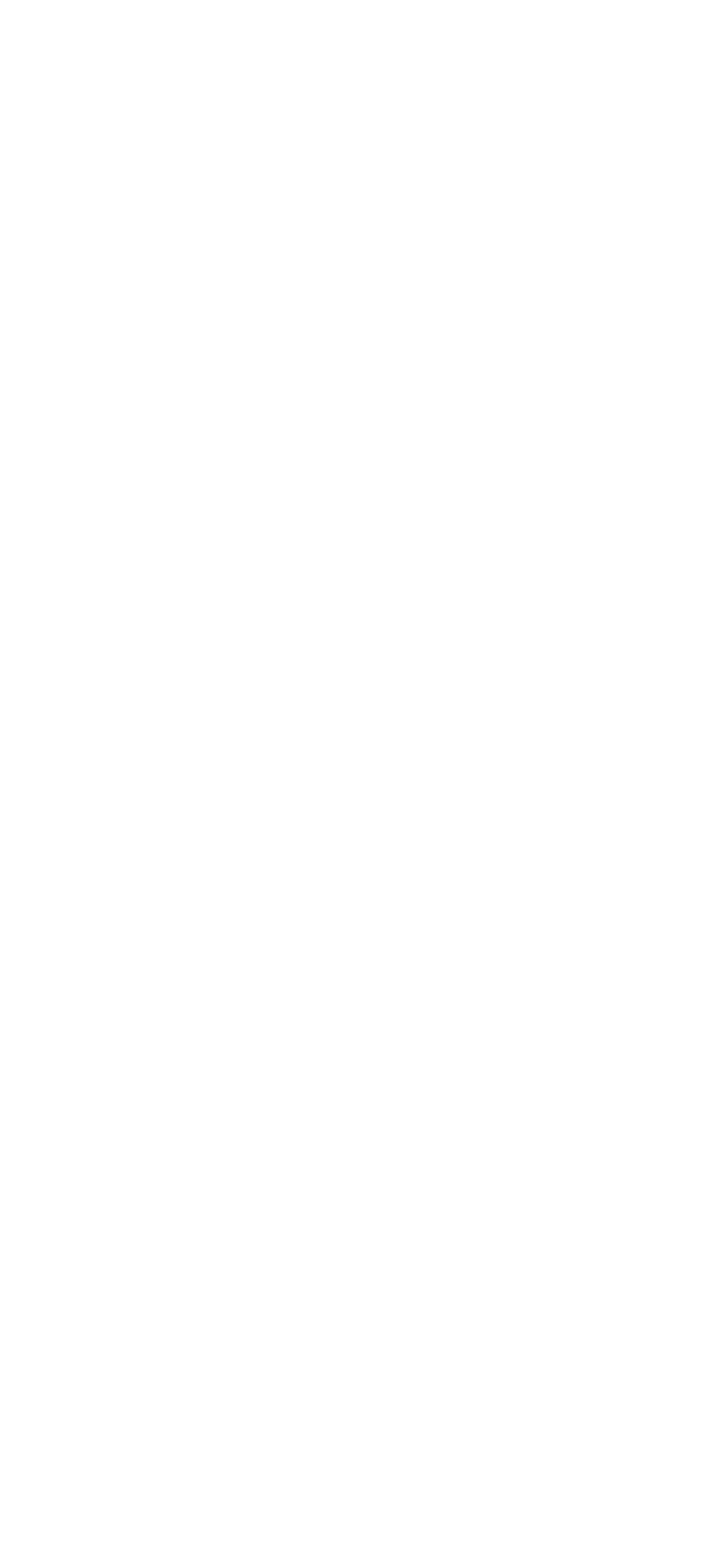
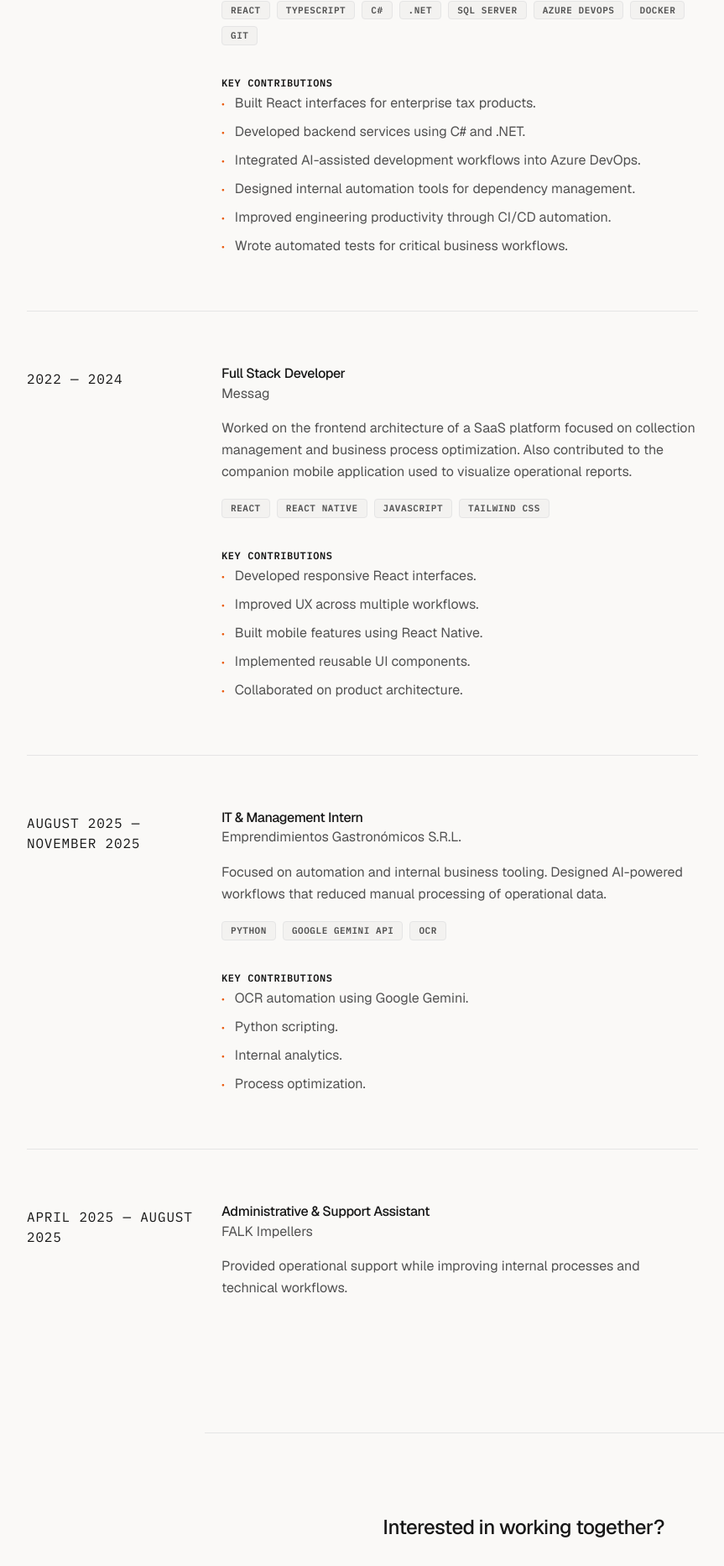
Before and after one commit to Baltasar12/portfolio, a Next.js app: page /experience in a window 1280 px wide. Before the commit this address had no page. Shown: the part 668-2533 px from the top of the page at 84% size, without its empty margins (16-879 px from the left). Before the commit the page ends 800 px from the top, so only its background shows below. Built offline with nearby package versions, Linux system fonts and the light colour scheme.

Commit message:
feat: add experience page and refactor experience item

```diff
--- /dev/null
+++ b/src/app/experience/page.tsx
@@ -0,0 +1,124 @@
+import * as React from "react"
+import { Navigation } from "@/components/layout/Navigation"
+import { Footer } from "@/components/layout/Footer"
+import { ContactModal } from "@/components/layout/ContactModal"
+import { Section } from "@/components/layout/Section"
+import { Typography } from "@/components/ui/Typography"
+import { Button } from "@/components/ui/Button"
+import { ExperienceItem } from "@/components/ui/ExperienceItem"
+import { ContactTrigger } from "@/components/ui/ContactTrigger"
+import { ArrowRight } from "lucide-react"
+
+export const metadata = {
+  title: "Experience | Baltasar Barbaglia",
+  description: "Professional progression and engineering impact across organizations.",
+}
+
+const experienceData = [
+  {
+    company: "Sovos",
+    role: "Software Engineer",
+    date: "December 2025 — Present",
+    description: "Working on enterprise tax software used to satisfy complex regulatory requirements across multiple jurisdictions. My work spans frontend development, backend services, internal tooling and engineering automation.",
+    tech: ["React", "TypeScript", "C#", ".NET", "SQL Server", "Azure DevOps", "Docker", "Git"],
+    highlights: [
+      "Built React interfaces for enterprise tax products.",
+      "Developed backend services using C# and .NET.",
+      "Integrated AI-assisted development workflows into Azure DevOps.",
+      "Designed internal automation tools for dependency management.",
+      "Improved engineering productivity through CI/CD automation.",
+      "Wrote automated tests for critical business workflows."
+    ],
+    current: true,
+  },
+  {
+    company: "Messag",
+    role: "Full Stack Developer",
+    date: "2022 — 2024",
+    description: "Worked on the frontend architecture of a SaaS platform focused on collection management and business process optimization. Also contributed to the companion mobile application used to visualize operational reports.",
+    tech: ["React", "React Native", "JavaScript", "Tailwind CSS"],
+    highlights: [
+      "Developed responsive React interfaces.",
+      "Improved UX across multiple workflows.",
+      "Built mobile features using React Native.",
+      "Implemented reusable UI components.",
+      "Collaborated on product architecture."
+    ],
+    current: false,
+  },
+  {
+    company: "Emprendimientos Gastronómicos S.R.L.",
+    role: "IT & Management Intern",
+    date: "August 2025 — November 2025",
+    description: "Focused on automation and internal business tooling. Designed AI-powered workflows that reduced manual processing of operational data.",
+    tech: ["Python", "Google Gemini API", "OCR"],
+    highlights: [
+      "OCR automation using Google Gemini.",
+      "Python scripting.",
+      "Internal analytics.",
+      "Process optimization."
+    ],
+    current: false,
+  },
+  {
+    company: "FALK Impellers",
+    role: "Administrative & Support Assistant",
+    date: "April 2025 — August 2025",
+    description: "Provided operational support while improving internal processes and technical workflows.",
+    tech: [],
+    highlights: [],
+    current: false,
+  }
+]
+
+export default function ExperiencePage() {
+  return (
+    <>
+      <Navigation />
+      <main className="flex flex-col items-center w-full min-h-screen pt-32 pb-16">
+        <Section variant="editorial" className="mb-8">
+          <div className="space-y-4 max-w-[800px]">
+            <Typography variant="display-l" as="h1">
+              Experience
+            </Typography>
+            <Typography variant="body-large" className="text-[var(--color-secondary)]">
+              Professional progression and engineering impact across organizations.
+            </Typography>
+          </div>
+        </Section>
+
+        <Section variant="modular" className="border-t border-[var(--color-border)] pt-16 pb-16">
+          <div className="max-w-[800px] flex flex-col space-y-16">
+            {experienceData.map((item, index) => (
+              <div key={index} className={index !== experienceData.length - 1 ? "pb-16 border-b border-[var(--color-border)]" : ""}>
+                <ExperienceItem
+                  index={index}
+                  compact={false}
+                  {...item}
+                />
+              </div>
+            ))}
+          </div>
+        </Section>
+
+        <Section variant="editorial" className="border-t border-[var(--color-border)] mt-16 pt-16 pb-16 text-center">
+          <div className="max-w-[600px] mx-auto space-y-8">
+            <Typography variant="heading" as="h2" className="text-2xl">
+              Interested in working together?
+            </Typography>
+            <div className="flex flex-col sm:flex-row items-center justify-center space-y-4 sm:space-y-0 sm:space-x-6">
+              <a href="/resume/Baltasar_Barbaglia_FullStack_Developer.pdf" download>
+                <Button variant="secondary" size="lg">
+                  Download Resume <ArrowRight className="ml-2 h-4 w-4" />
+                </Button>
+              </a>
+              <ContactTrigger />
+            </div>
+          </div>
+        </Section>
+      </main>
+      <Footer />
+      <ContactModal />
+    </>
+  )
+}
--- a/src/components/home/ExperiencePreview.tsx
+++ b/src/components/home/ExperiencePreview.tsx
@@ -1,12 +1,11 @@
 "use client"
 import * as React from "react"
-import { motion } from "framer-motion"
 import { Section } from "@/components/layout/Section"
 import { SectionHeader } from "@/components/ui/SectionHeader"
-import { Typography } from "@/components/ui/Typography"
-import { Badge } from "@/components/ui/Badge"
 import { ArrowRight } from "lucide-react"
 import { Button } from "@/components/ui/Button"
+import { ExperienceItem } from "@/components/ui/ExperienceItem"
+import Link from "next/link"
 
 const timelineData = [
   {
@@ -45,42 +44,20 @@ export function ExperiencePreview() {
 
       <div className="max-w-[800px] flex flex-col space-y-12">
         {timelineData.map((item, index) => (
-          <motion.div
+          <ExperienceItem
             key={index}
-            initial={{ opacity: 0, y: 10 }}
-            whileInView={{ opacity: 1, y: 0 }}
-            viewport={{ once: true, margin: "-100px" }}
-            transition={{ duration: 0.4, delay: index * 0.1 }}
-            className="flex flex-col md:flex-row md:space-x-8 group"
-          >
-            <div className="md:w-[200px] flex flex-col space-y-1 flex-shrink-0 mb-4 md:mb-0 pt-1">
-              <Typography variant="mono" className="text-[var(--color-primary)]">{item.date}</Typography>
-              {item.current && <Badge variant="status" className="w-fit mt-2">Current</Badge>}
-            </div>
-
-            <div className="flex flex-col space-y-3">
-              <div>
-                <Typography variant="heading" as="h3">{item.role}</Typography>
-                <Typography variant="body" className="text-[var(--color-secondary)]">{item.company}</Typography>
-              </div>
-
-              <Typography variant="body" className="text-[var(--color-secondary)] max-w-[550px]">
-                {item.description}
-              </Typography>
-
-              <div className="flex flex-wrap gap-2 pt-2">
-                {item.tech.map((tech) => (
-                  <Badge key={tech} variant="default">{tech}</Badge>
-                ))}
-              </div>
-            </div>
-          </motion.div>
+            index={index}
+            compact={true}
+            {...item}
+          />
         ))}
 
         <div className="pt-8">
-          <Button variant="link" className="group">
-            View full experience <ArrowRight className="ml-2 h-4 w-4 transition-transform group-hover:translate-x-1" />
-          </Button>
+          <Link href="/experience" passHref legacyBehavior>
+            <Button variant="link" className="group" as="a">
+              View full experience <ArrowRight className="ml-2 h-4 w-4 transition-transform group-hover:translate-x-1" />
+            </Button>
+          </Link>
         </div>
       </div>
     </Section>
--- a/src/components/home/Hero.tsx
+++ b/src/components/home/Hero.tsx
@@ -4,6 +4,7 @@ import { motion } from "framer-motion"
 import { Typography } from "@/components/ui/Typography"
 import { Button } from "@/components/ui/Button"
 import { Section } from "@/components/layout/Section"
+import Link from "next/link"
 
 export function Hero() {
   return (
@@ -33,9 +34,11 @@ export function Hero() {
         </div>
 
         <div className="flex flex-col sm:flex-row items-start sm:items-center space-y-4 sm:space-y-0 sm:space-x-4 pt-4">
-          <Button variant="primary" size="lg">
-            View Experience
-          </Button>
+          <Link href="/experience" passHref legacyBehavior>
+            <Button variant="primary" size="lg" as="a">
+              View Experience
+            </Button>
+          </Link>
           <Button variant="secondary" size="lg">
             Read Case Studies
           </Button>
--- /dev/null
+++ b/src/components/ui/ContactTrigger.tsx
@@ -0,0 +1,16 @@
+"use client"
+import * as React from "react"
+import { Button } from "@/components/ui/Button"
+import { ArrowRight } from "lucide-react"
+
+export function ContactTrigger() {
+  return (
+    <Button variant="primary" size="lg" onClick={() => {
+      if (typeof window !== 'undefined') {
+        window.dispatchEvent(new Event('open-contact'))
+      }
+    }}>
+      Contact Me <ArrowRight className="ml-2 h-4 w-4" />
+    </Button>
+  )
+}
--- /dev/null
+++ b/src/components/ui/ExperienceItem.tsx
@@ -0,0 +1,83 @@
+"use client"
+import * as React from "react"
+import { motion } from "framer-motion"
+import { Typography } from "@/components/ui/Typography"
+import { Badge } from "@/components/ui/Badge"
+
+export interface ExperienceItemProps {
+  company: string
+  role: string
+  date: string
+  description: string
+  tech?: string[]
+  highlights?: string[]
+  current?: boolean
+  compact?: boolean
+  index?: number
+}
+
+export function ExperienceItem({
+  company,
+  role,
+  date,
+  description,
+  tech = [],
+  highlights = [],
+  current = false,
+  compact = false,
+  index = 0
+}: ExperienceItemProps) {
+  return (
+    <motion.div
+      initial={{ opacity: 0, y: 10 }}
+      whileInView={{ opacity: 1, y: 0 }}
+      viewport={{ once: true, margin: "-100px" }}
+      transition={{ duration: 0.4, delay: index * 0.1 }}
+      className="flex flex-col md:flex-row md:space-x-8 group"
+    >
+      <div className="md:w-[200px] flex flex-col space-y-1 flex-shrink-0 mb-4 md:mb-0 pt-1">
+        <Typography variant="mono" className="text-[var(--color-primary)]">
+          {date}
+        </Typography>
+        {current && <Badge variant="status" className="w-fit mt-2">Current</Badge>}
+      </div>
+
+      <div className="flex flex-col space-y-4 flex-grow">
+        <div>
+          <Typography variant="heading" as="h3">{role}</Typography>
+          <Typography variant="body" className="text-[var(--color-secondary)]">{company}</Typography>
+        </div>
+
+        <Typography variant="body" className="text-[var(--color-secondary)] max-w-[600px]">
+          {description}
+        </Typography>
+
+        {tech.length > 0 && (
+          <div className="flex flex-wrap gap-2 pt-1">
+            {tech.map((t) => (
+              <Badge key={t} variant="default">{t}</Badge>
+            ))}
+          </div>
+        )}
+
+        {!compact && highlights.length > 0 && (
+          <div className="pt-4 space-y-2">
+            <Typography variant="mono" className="text-[var(--color-primary)] uppercase tracking-wider text-xs font-semibold mb-3">
+              Key Contributions
+            </Typography>
+            <ul className="space-y-2">
+              {highlights.map((highlight, i) => (
+                <li key={i} className="flex items-start">
+                  <span className="text-[var(--color-accent)] mr-3 mt-1.5 text-xs">•</span>
+                  <Typography variant="body" className="text-[var(--color-secondary)] leading-relaxed">
+                    {highlight}
+                  </Typography>
+                </li>
+              ))}
+            </ul>
+          </div>
+        )}
+      </div>
+    </motion.div>
+  )
+}
```
